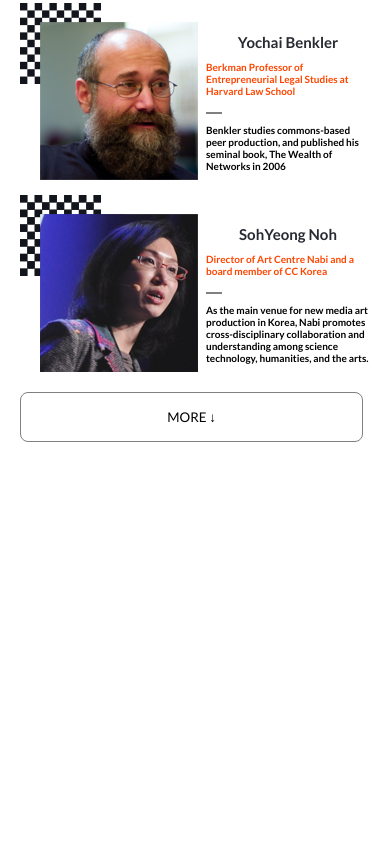
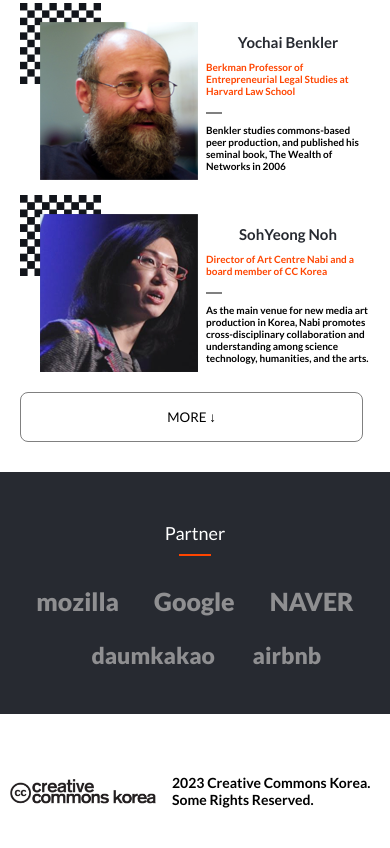
Before and after one commit to meryemsanem/capstone-project, a plain HTML site: page index.html in a window 390 px wide. Shown: the part 1541-2389 px from the top of the page. Before the commit the page ends 2013 px from the top, so only its background shows below. Drawn offline with Linux system fonts and the light colour scheme.

Commit message:
Added sponsors and footer for the mobile version.

```diff
--- a/index.html
+++ b/index.html
@@ -152,6 +152,24 @@
       </div>
     </div>
 
+    <div class="sponsorss">
+      <div class="container4">
+        <h5>Partner</h5>
+        <hr class="line3" />
+        <div class="brands">
+          <div class="firstpart">
+            <a href="#" class="mozilla">mozilla</a>
+            <a href="#">Google</a>
+            <a href="#">NAVER</a>
+          </div>
+          <div class="secondpart">
+            <a href="#">daumkakao</a>
+            <a href="#">airbnb</a>
+          </div>
+        </div>
+      </div>
+    </div>
+
     <footer class="footer-desk">
       <div class="container5">
         <div class="footer">
@@ -173,6 +191,22 @@
         </div>
       </div>
     </footer>
+
+    <footer class="footer-desk-mob">
+      <div class="container5">
+        <div class="footer">
+          <img src="images/footer.png" />
+          <div class="footerr">
+            <p class="footer-p">
+              <b
+                >2023 Creative Commons Korea.<br />
+                Some Rights Reserved.</b
+              >
+            </p>
+          </div>
+        </div>
+      </div>
+    </footer>
     <script src="JavaScript/script.js"></script>
     <script src="JavaScript/script2.js"></script>
   </body>
```
